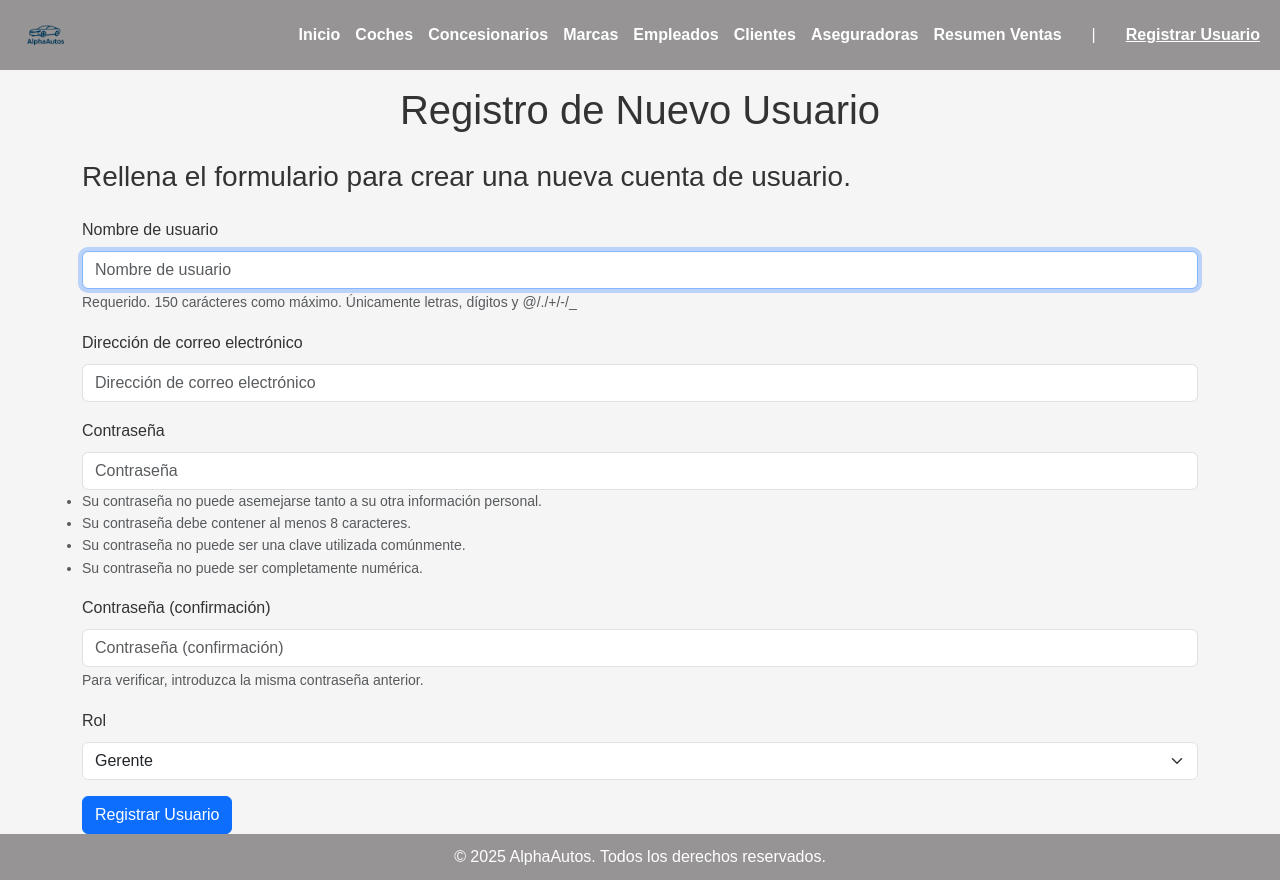
After one commit to JoseMi-1222/Concesionario_AlphaAutos, a Django app: page /registrar/ in a window 1280 px wide. The commit adds this page. Run offline with Django 5.2, Linux system fonts and the light colour scheme; parts of the project's set-up code (start-up, migrations or seed data) failed here and were passed over; some libraries are stand-ins or nearby versions.

Commit message:
Add user registration functionality with custom form and view; update navigation

```diff
--- a/AlphaAutos/form.py
+++ b/AlphaAutos/form.py
@@ -2,6 +2,20 @@ from datetime import datetime
 from django import forms
 from .models import *
 from django.forms import ModelForm
+from django.contrib.auth.forms import UserCreationForm
+
+# -------------------------------------------------------------------
+# Formulario de registro de usuario personalizado
+# -------------------------------------------------------------------
+class RegistroForm(UserCreationForm):
+    roles = (
+        (Usuario.GERENTE, 'Gerente'),
+        (Usuario.COMPRADOR, 'Comprador'),
+    )
+    rol = forms.ChoiceField(choices=roles)
+    class Meta:
+        model = Usuario
+        fields = ('username', 'email', 'password1', 'password2', 'rol')
 
 # -------------------------------------------------------------------
 # Crud_Coche
--- a/AlphaAutos/templates/concesionario/nav.html
+++ b/AlphaAutos/templates/concesionario/nav.html
@@ -14,6 +14,10 @@
             <li><a href="{% url 'AlphaAutos:lista_clientes' %}">Clientes</a></li>
             <li><a href="{% url 'AlphaAutos:lista_aseguradoras' %}">Aseguradoras</a></li>
             <li><a href="{% url 'AlphaAutos:resumen_ventas' %}">Resumen Ventas</a></li>
+            <br>
+            <li>|</li>
+            <br>
+            <li><a href="{% url 'AlphaAutos:registrar_usuario' %}">Registrar Usuario</a></li>
         </ul>
     </nav>
 </header>
--- /dev/null
+++ b/AlphaAutos/templates/registro/signup.html
@@ -0,0 +1,19 @@
+{% extends 'concesionario/base.html' %}
+{% load static %}
+{% load django_bootstrap5 %}
+{% load bootstrap_icons %}
+
+{% block title %}Registro de Usuario - AlphaAutos{% endblock %}
+
+{% block cabecera %}
+<h1 class="text-center mt-3">Registro de Nuevo Usuario</h1>
+{% endblock %}
+
+{% block content %}
+<h3>Rellena el formulario para crear una nueva cuenta de usuario.</h3>
+<form method="post" action="{% url 'AlphaAutos:registrar_usuario' %}" class="mt-4">
+    {% csrf_token %}
+    {% bootstrap_form formulario %}
+    {% bootstrap_button "Registrar Usuario" button_type="submit" button_class="btn-primary" %}
+</form>
+{% endblock %}
--- a/AlphaAutos/urls.py
+++ b/AlphaAutos/urls.py
@@ -48,6 +48,7 @@ urlpatterns = [
     path('empleado/eliminar/<int:id_empleado>/', views.eliminar_empleado, name='eliminar_empleado'),
     path('cliente/eliminar/<int:id_cliente>/', views.eliminar_cliente, name='eliminar_cliente'),
     path('aseguradora/eliminar/<int:id_aseguradora>/', views.eliminar_aseguradora, name='eliminar_aseguradora'),
+    path('registrar/', views.registrar_usuario, name='registrar_usuario'),
 ]
 
 # Añadir configuración para servir archivos de medios en modo desarrollo
--- a/AlphaAutos/views.py
+++ b/AlphaAutos/views.py
@@ -3,6 +3,7 @@ from django.shortcuts import redirect, render, get_object_or_404
 from .models import *
 from django.db.models import F, Q, Avg, Max, Min, Count, Sum
 from .form import *
+from AlphaAutos import form
 
 # -------------------------------
 # VISTA: Errores
@@ -673,3 +674,25 @@ def eliminar_aseguradora(request, id_aseguradora):
     except :
         pass
     return redirect('AlphaAutos:lista_aseguradoras')
+
+# -------------------------------------------------------------------
+# VISTA: Registro de nuevo usuario
+# -------------------------------------------------------------------
+def registrar_usuario(request):
+    if request.method == 'POST':
+        formulario = RegistroForm(request.POST)
+        if formulario.is_valid():
+            user = formulario.save()
+            rol = int(formulario.cleaned_data.get('rol'))
+            if (rol == Usuario.COMPRADOR):
+                comprador = Comprador.objects.create(usuario=user)
+                comprador.save()
+            elif (rol == Usuario.GERENTE):
+                gerente = Gerente.objects.create(usuario=user)
+                gerente.save()
+            messages.success(request, "Usuario registrado correctamente.")
+    else:
+        formulario = RegistroForm()
+
+    contexto = {'formulario': formulario}
+    return render(request, 'registro/signup.html', contexto)
```
